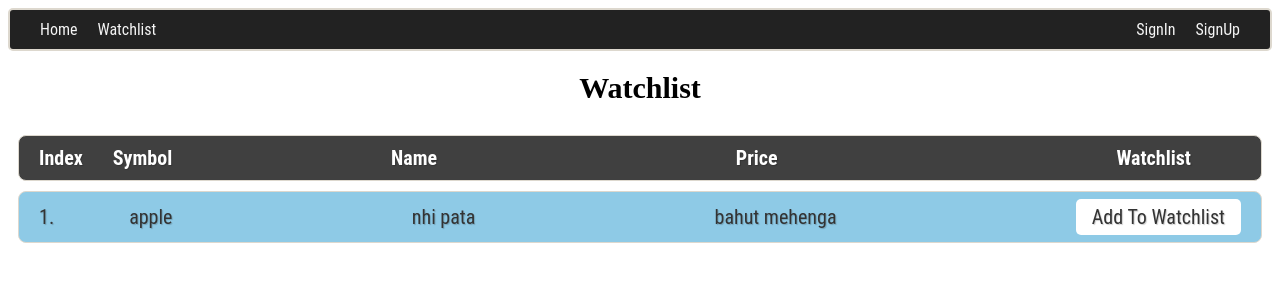
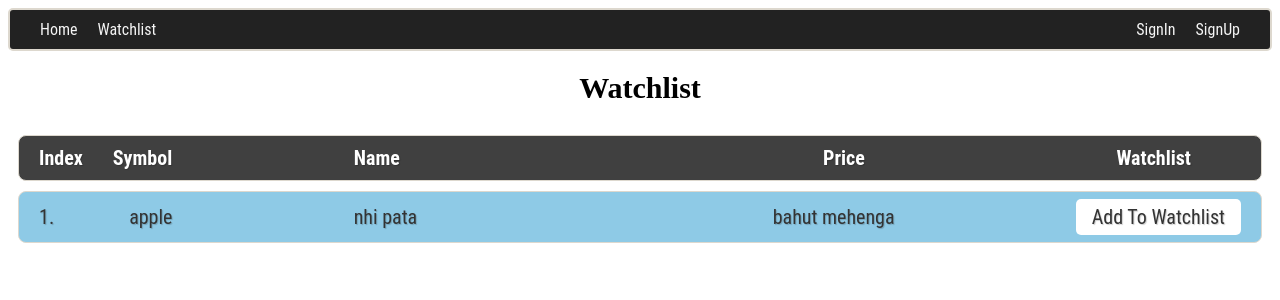
Before and after one commit to starvader13/Stock-Market-Portfolio, a React (Vite) app in the folder frontend/: page /watchlist in a window 1280 px wide. Shown: the top 300 px of the page. Built offline with nearby package versions, Linux system fonts and the light colour scheme.

Commit message:
Integrate backend for Home and modify sign
Signed-off-by: starvader13 <ashutoshgupta1311@gmail.com>

```diff
--- a/frontend/src/components/Header/Header.jsx
+++ b/frontend/src/components/Header/Header.jsx
@@ -7,8 +7,10 @@ export default function Header(){
             <div className={"index-header"}>Index</div>
             <div className={"symbol-header"}>Symbol</div>
         </div>
-        <div className={"name-header"}>Name</div>
-        <div className={"price-header"}>Price</div>
+        <div className={"name-price-header"}>
+            <div className={"name-header"}>Name</div>
+            <div className={"price-header"}>Price</div>
+        </div>
         <div className={"add-to-watchlist-header"}>Watchlist</div>
     </div>
 }
--- a/frontend/src/components/Header/header.css
+++ b/frontend/src/components/Header/header.css
@@ -21,7 +21,6 @@
     gap: 30px;
 }
 
-
 .add-to-watchlist-header {
     margin-top: 2px;
     margin-bottom: 2px;
@@ -29,10 +28,18 @@
     cursor: pointer;
 }
 
+.name-price-header {
+    display: flex;
+    flex-direction: row;
+    justify-content: space-between;
+    align-items: flex-end;
+    width: 50%;
+}
+
 .price-header {
-    margin-right: 120px;
+    margin-right: 80px;
 }
 
 .name-header {
-    margin-right: 80px;
+    margin-left: 10px;
 }
--- a/frontend/src/components/Home/Home.jsx
+++ b/frontend/src/components/Home/Home.jsx
@@ -1,14 +1,23 @@
 import StockComponent from "./StockComponent.jsx";
 import Header from "../Header/Header.jsx";
+import {useRecoilValue} from "recoil";
+import {allStocksAtom} from "../../store/atom.js";
 import ("./home.css")
 
 export default function Home(){
+
+    const allStocks = useRecoilValue(allStocksAtom);
 
     return <div>
         <div className={"home"}>
             <div>Stock Portfolio Website</div>
         </div>
         <Header/>
-        <StockComponent index={1} name={"nhi pata"} price={"bahut mehenga"} symbol={"apple"}/>
+        {
+            allStocks.map((stock, index)=>{
+                index+=1;
+                return <StockComponent key={stock._id} updateId={stock._id} index={index} name={stock.name} price={stock.price} symbol={stock.symbol}/>
+            })
+        }
     </div>
 }
--- a/frontend/src/components/Home/StockComponent.jsx
+++ b/frontend/src/components/Home/StockComponent.jsx
@@ -1,14 +1,29 @@
+import {useCallback} from "react";
+import axios from "axios";
+
 import("./home.css")
 
-export default function StockComponent({ index, name, price, symbol }){
+export default function StockComponent({updateId, index, name, price, symbol }){
+    const addToWatchlist = useCallback(async (id)=>{
+        try{
+            const response = await axios.put("http://localhost:4000/api/update-watchlist", {objectId: id}, {
+                "authorization": localStorage.getItem("authorization")
+            });
+            console.log(response.data.msg);
+        }catch(err){
+            console.log(err.response.data.msg)
+        }
+    }, [])
 
     return <div className={"stock-component"}>
         <div className={"index-symbol"}>
             <div className={"index"}>{index}.</div>
             <div className={"symbol"}>{symbol}</div>
         </div>
-        <div className={"name"}>{name}</div>
-        <div className={"price"}>{price}</div>
-        <div className={"add-to-watchlist"}>Add To Watchlist</div>
+        <div className={"name-price"}>
+            <div className={"name"}>{name}</div>
+            <div className={"price"}>{price}</div>
+        </div>
+        <div className={"add-to-watchlist"} onClick={()=>addToWatchlist(updateId)}>Add To Watchlist</div>
     </div>
 }
--- a/frontend/src/components/Home/home.css
+++ b/frontend/src/components/Home/home.css
@@ -29,6 +29,14 @@
     cursor: pointer;
 }
 
+.name-price {
+    display: flex;
+    flex-direction: row;
+    justify-content: space-between;
+    align-items: flex-end;
+    width: 45%;
+}
+
 .home {
     display: flex;
     flex-direction: row;
@@ -41,3 +49,22 @@
     font-size: 30px;
     font-weight: 700;
 }
+
+/*This works when i want the row for name and price to be centrally aligned*/
+/*
+.name {
+    display: flex;
+    flex-direction: row;
+    justify-content: center;
+    align-items: flex-start;
+    width: 40%;
+}
+
+.price {
+    display: flex;
+    flex-direction: row;
+    justify-content: center;
+    align-items: flex-end;
+    width: 40%;
+}
+*/
--- a/frontend/src/store/atom.js
+++ b/frontend/src/store/atom.js
@@ -1,4 +1,5 @@
-import {atom} from "recoil";
+import {atom, selector} from "recoil";
+import axios from "axios";
 
 export const signDetailsAtom = atom({
     key: "signDetailsAtom",
@@ -17,3 +18,16 @@ export const userSignedInAtom = atom({
     key: "userSignedInAtom",
     default: false
 })
+
+
+export const allStocksAtom = selector({
+    key: "allStocksAtom",
+    get: async ()=>{
+        try{
+            const response = await axios.get("http://localhost:4000/api/stocks");
+            return response.data.stocks;
+        }catch(err){
+            return [];
+        }
+    }
+})
```
